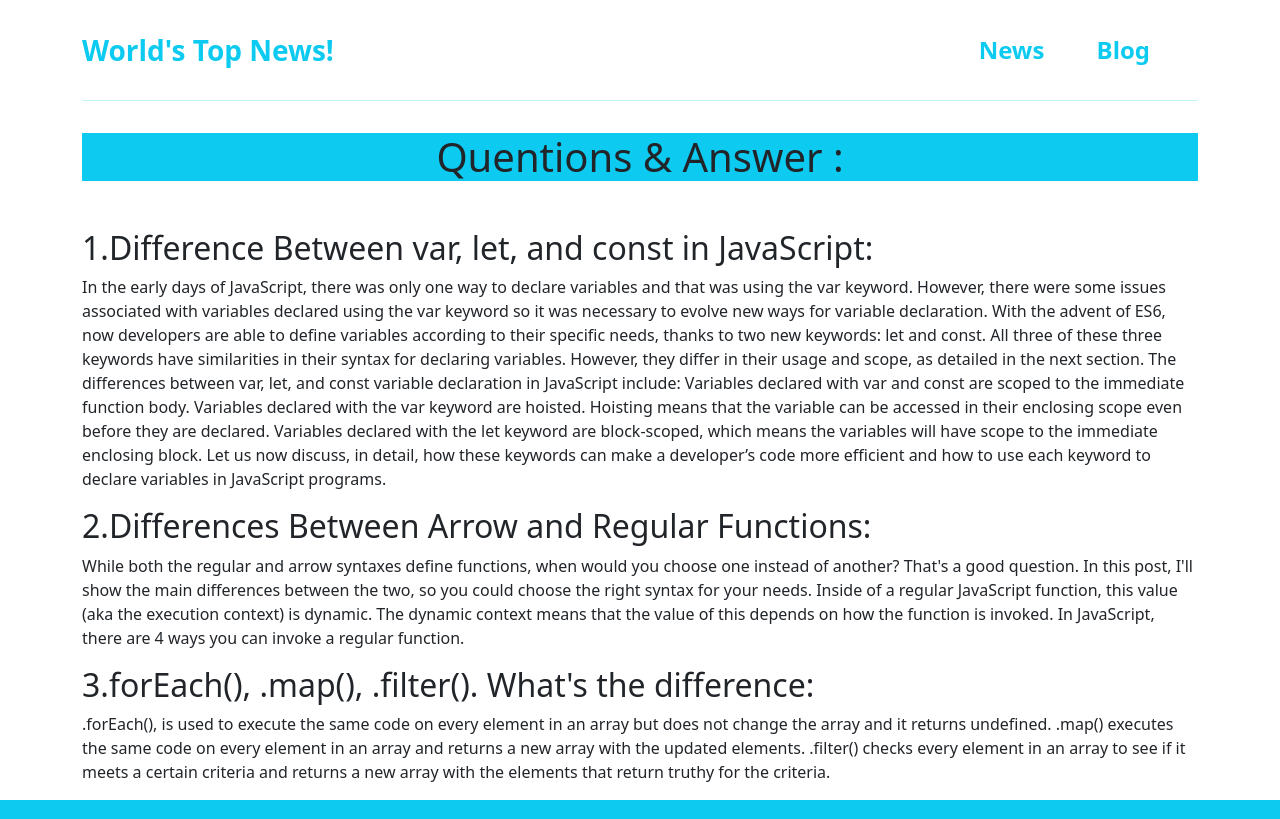
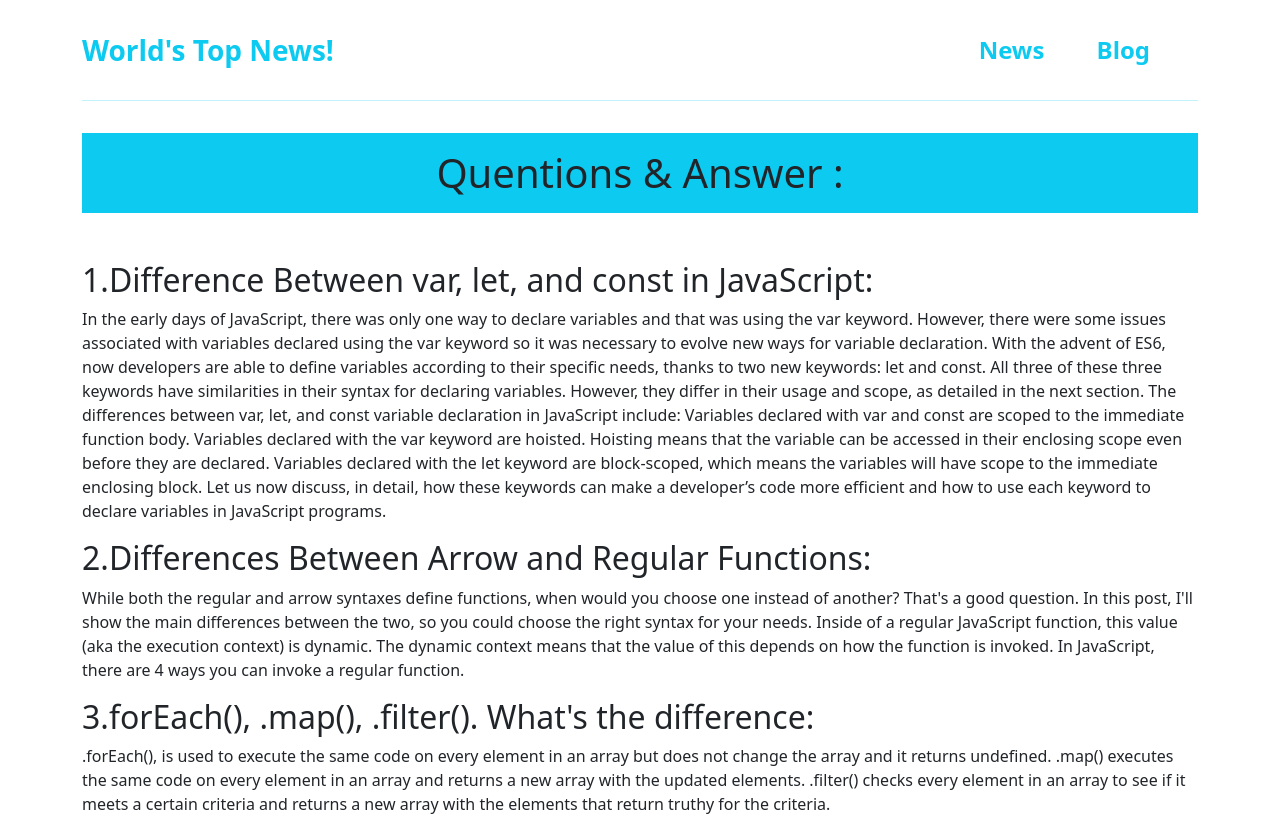
Before and after one commit to nomanshakib/worlds-top-news, a plain HTML site: page blog.html in a window 1280 px wide. Shown: the top 819 px of the page. Drawn offline with nearby package versions, Linux system fonts and the light colour scheme; no server answers.

Commit message:
finishing-tuch-thank-you

```diff
--- a/blog.html
+++ b/blog.html
@@ -43,7 +43,7 @@
     <!------------------------- Header Section Area End ---------------------->
     <main class="container">
         <div>
-            <h1 class="text-center mb-5 bg-info text-dark">Quentions & Answer :</h1>
+            <h1 class="text-center mb-5 bg-info text-dark p-3">Quentions & Answer :</h1>
             <div>
                 <h2>1.Difference Between var, let, and const in JavaScript:</h2>
                 <p>In the early days of JavaScript, there was only one way to declare variables and that was using the var keyword.
```
Also changed, not shown: index.html (+1 -1 lines).
